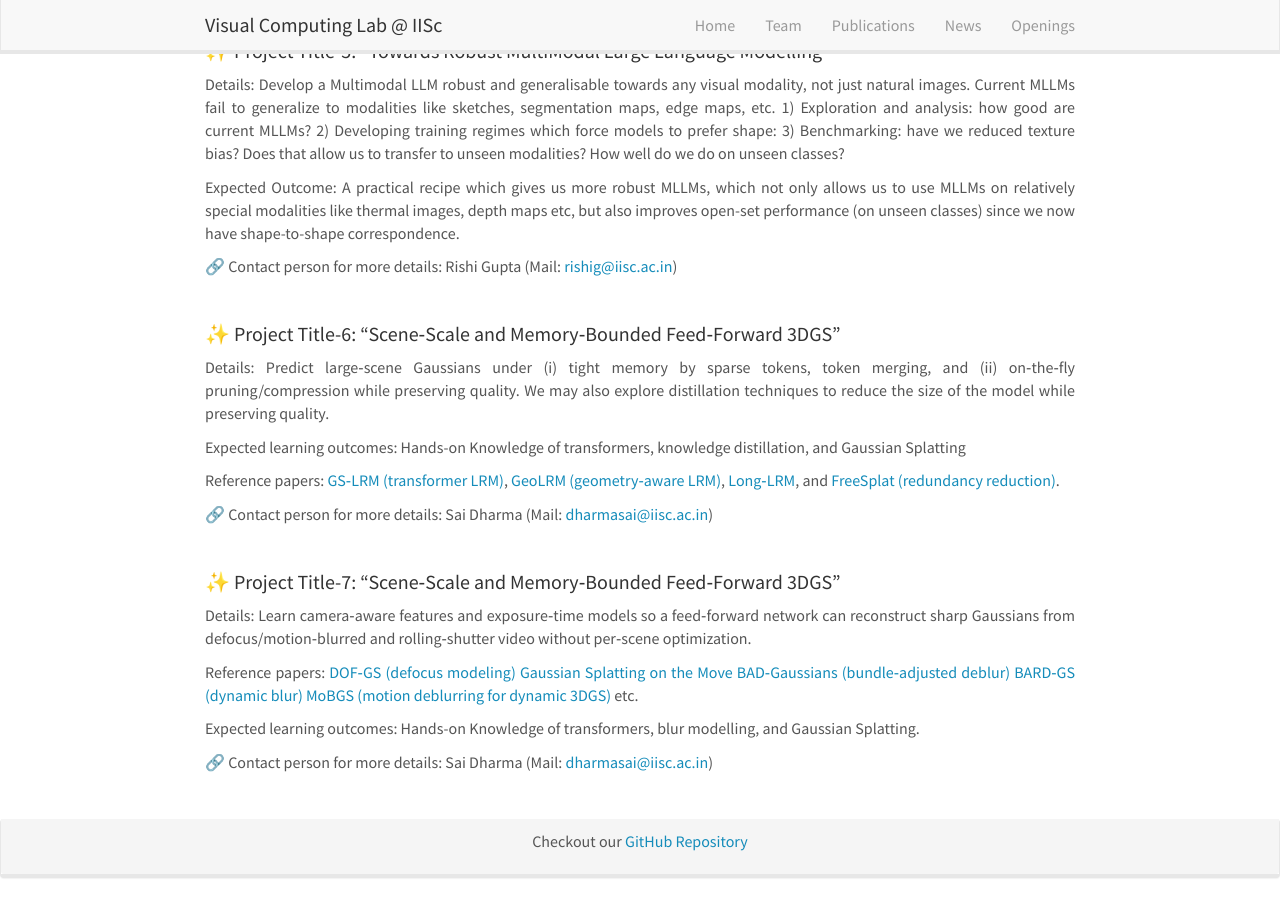
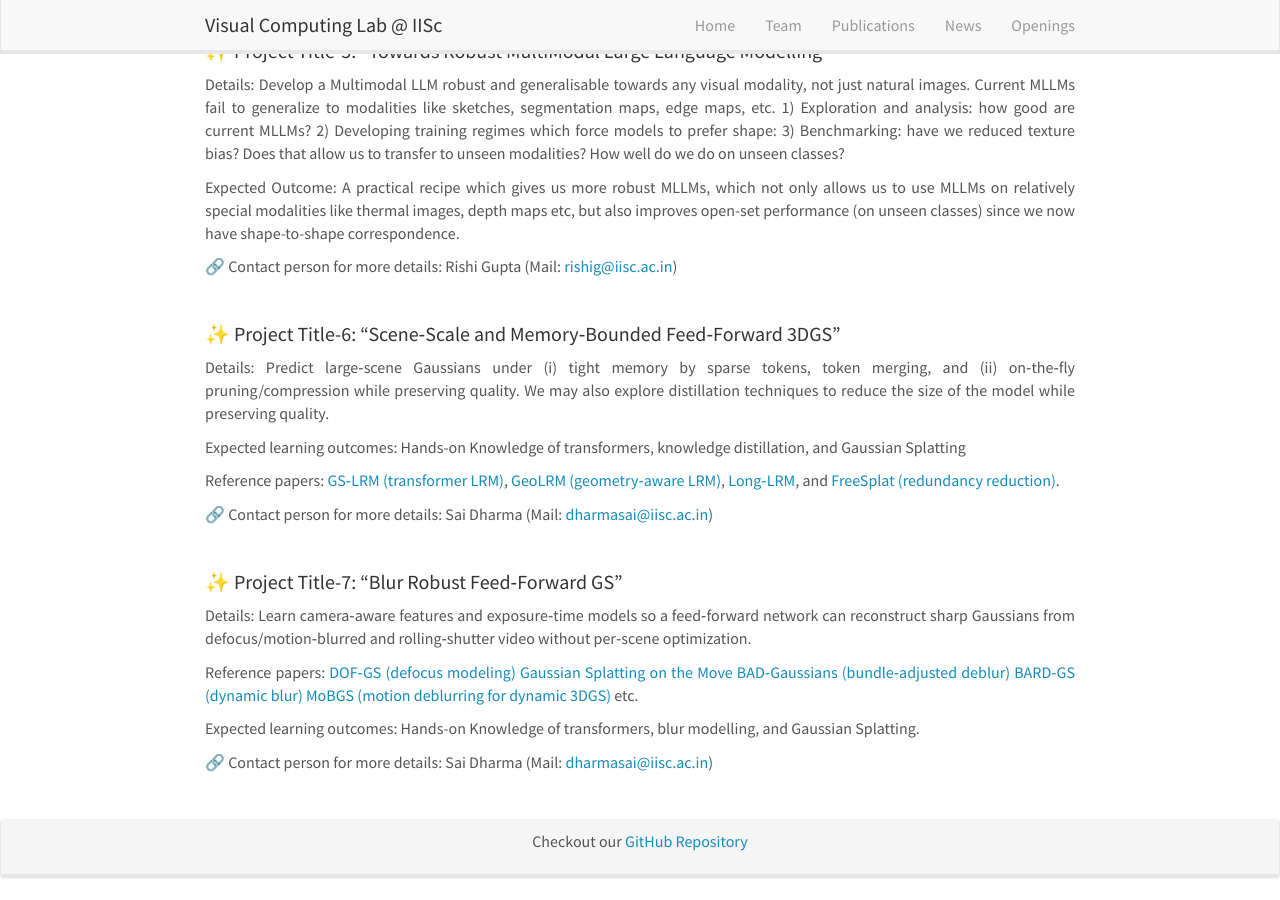
Before and after one commit to vcl-iisc/vclab-website, a Jekyll site: the page built from _pages/mtech_projects.md, in a window 1280 px wide and 900 px high, scrolled down 989 px. Built offline with Jekyll 4.4.1, drawn with Linux system fonts in a browser that asks for light colours; nearby versions of some CDN libraries.

Commit message:
Update mtech_projects.md

```diff
--- a/_pages/mtech_projects.md
+++ b/_pages/mtech_projects.md
@@ -59,7 +59,7 @@ Reference papers: [GS‑LRM (transformer LRM)](https://arxiv.org/abs/2404.19702)
 
 <br>
 
-#### ✨ Project Title-7: "Scene‑Scale and Memory‑Bounded Feed‑Forward 3DGS"
+#### ✨ Project Title-7: "Blur Robust Feed‑Forward GS"
 Details: Learn camera‑aware features and exposure‑time models so a feed‑forward network can reconstruct sharp Gaussians from defocus/motion‑blurred and rolling‑shutter video without per‑scene optimization.
 
 Reference papers: [DOF‑GS (defocus modeling)](https://arxiv.org/abs/2405.17351)
```
